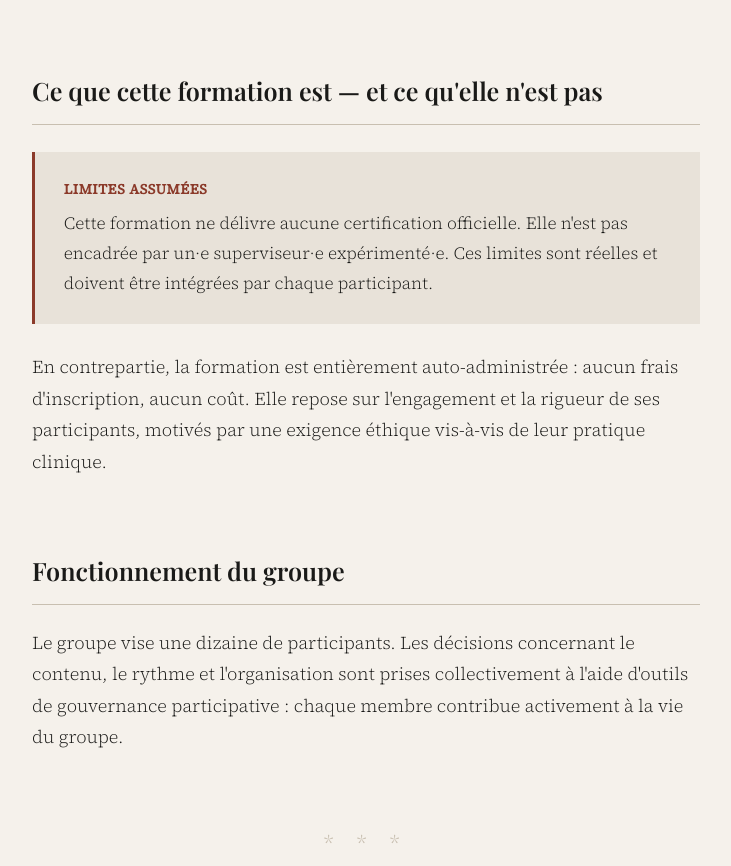
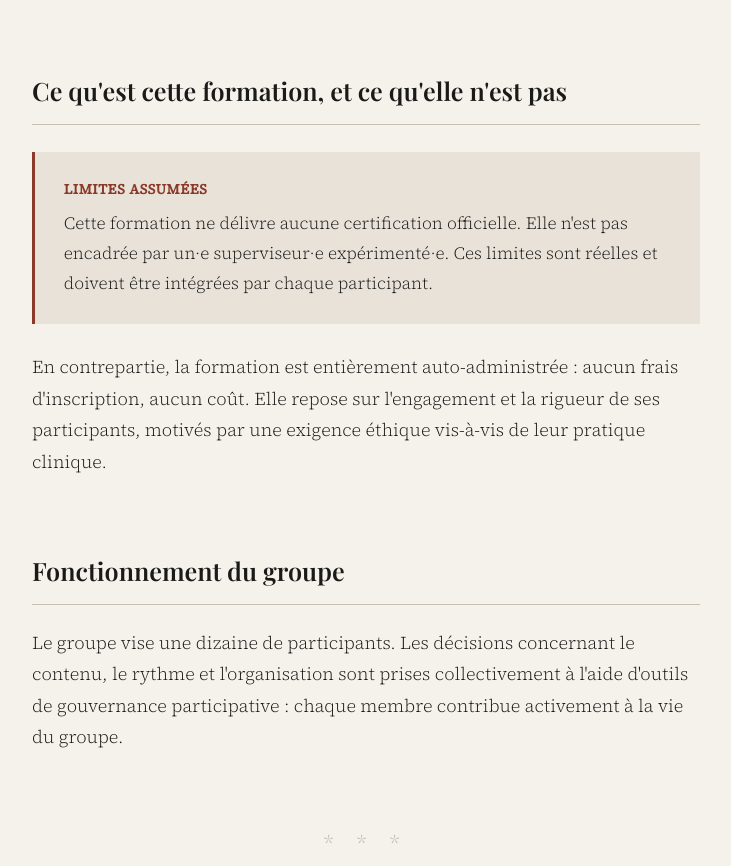
Before and after one commit to leeuwerck/formation-tcc-bruxelles, a plain HTML site: page index.html in a window 1280 px wide. Shown: the part 2646-3512 px from the top of the page, without its empty margins (274-1005 px from the left). Drawn offline with nearby package versions, Linux system fonts and the light colour scheme; a web font is replaced by a local one.

Commit message:
Update section heading for training description

```diff
--- a/index.html
+++ b/index.html
@@ -371,7 +371,7 @@
       </section>
 
       <section>
-        <h2>Ce que cette formation est — et ce qu'elle n'est pas</h2>
+        <h2>Ce qu'est cette formation, et ce qu'elle n'est pas</h2>
         <div class="callout">
           <strong>Limites assumées</strong>
           Cette formation ne délivre aucune certification officielle. Elle n'est pas encadrée par un·e superviseur·e
```
